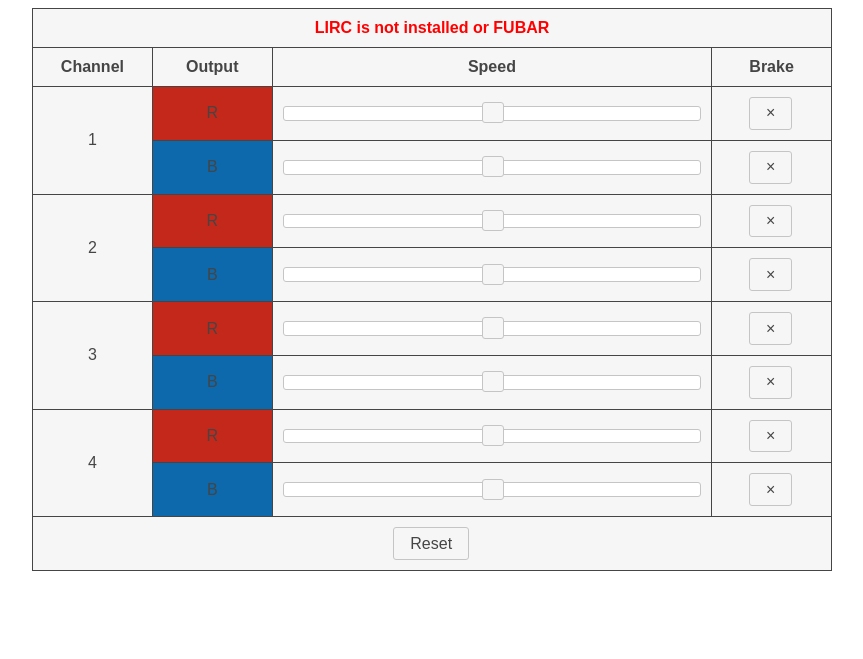
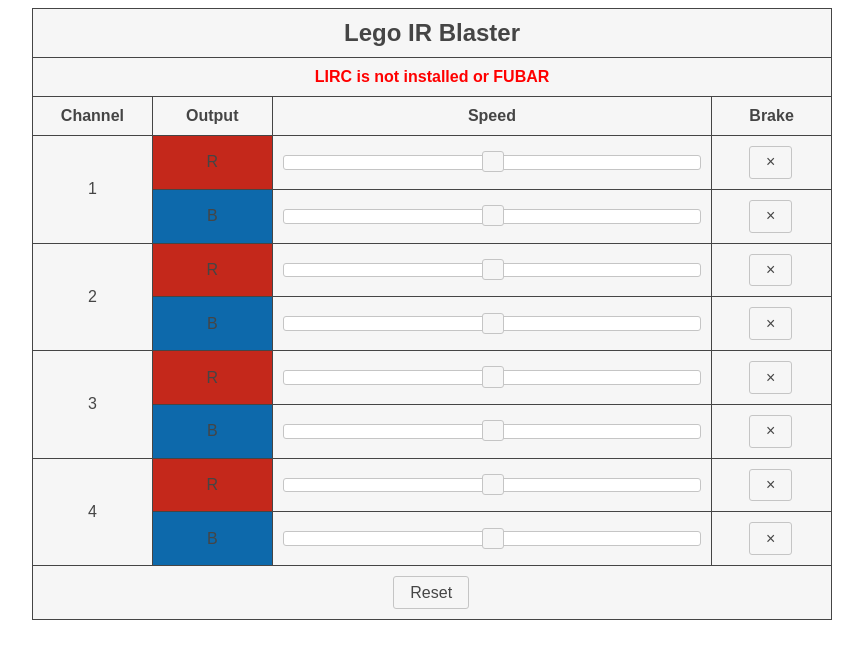
Before and after one commit to braek/legoirblaster, a Flask app: page / in a window 1280 px wide. Shown: the top 659 px of the page, without its empty margins (208-1071 px from the left). Run offline with Flask 2, Linux system fonts and the light colour scheme; some libraries are stand-ins or nearby versions.

Commit message:
Added header to table

```diff
--- a/legoirblaster/static/css/default.css
+++ b/legoirblaster/static/css/default.css
@@ -3,6 +3,9 @@
     line-height: normal;
     font-size: 1em;
     color: #454545;
+}
+#header {
+    font-size: 1.5em;
 }
 .channel {
     width: 15%;
--- a/legoirblaster/templates/index.html
+++ b/legoirblaster/templates/index.html
@@ -62,6 +62,9 @@ $(function(){
 <body>
 <table>
     <tr>
+        <th scope="col" colspan="4" id="header">Lego IR Blaster</th>
+    </tr>
+    <tr>
         <td colspan="4"><strong id="cmd">&nbsp;</strong><strong id="error">&nbsp;</strong></td>
     </tr>
     <tr>
```
